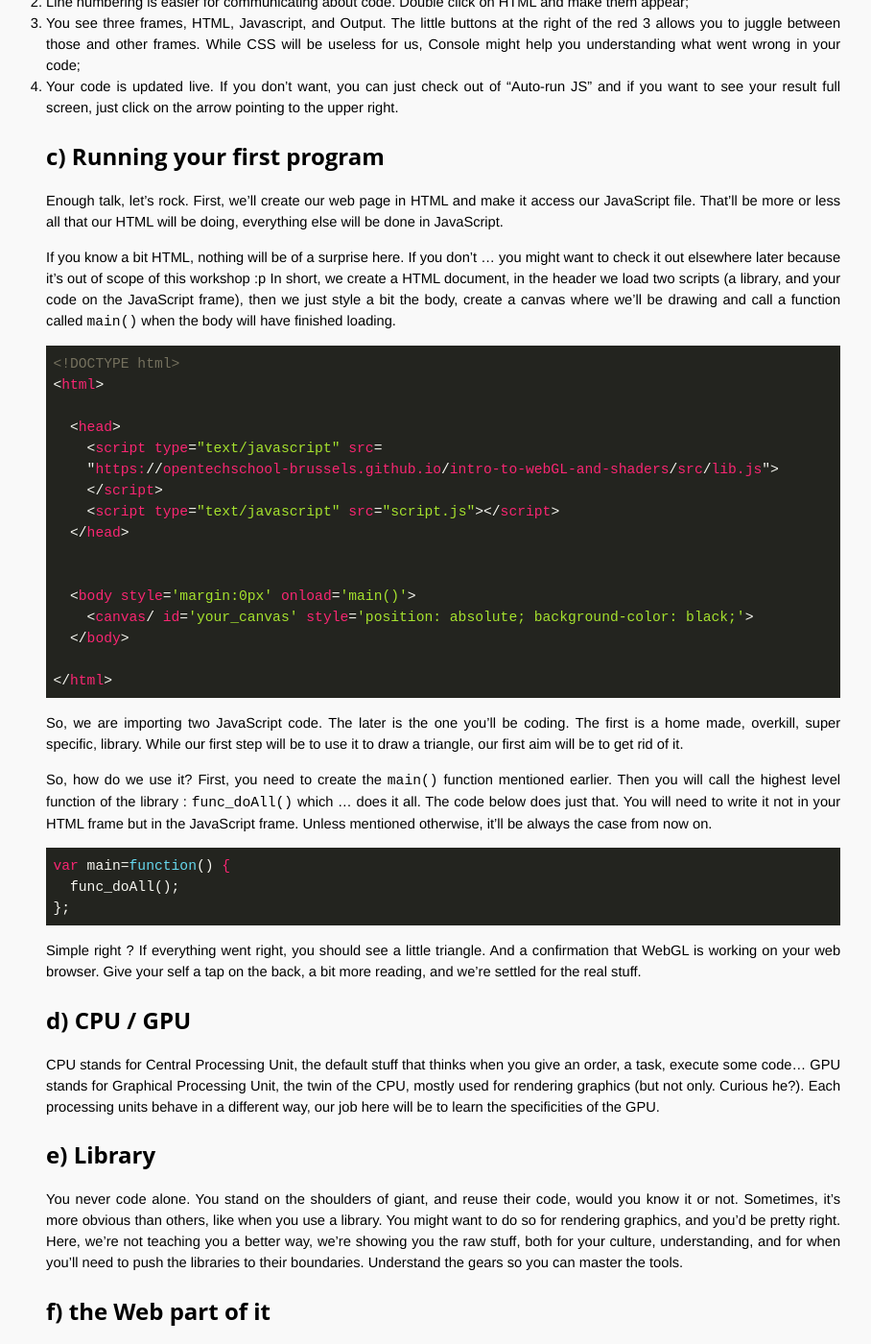
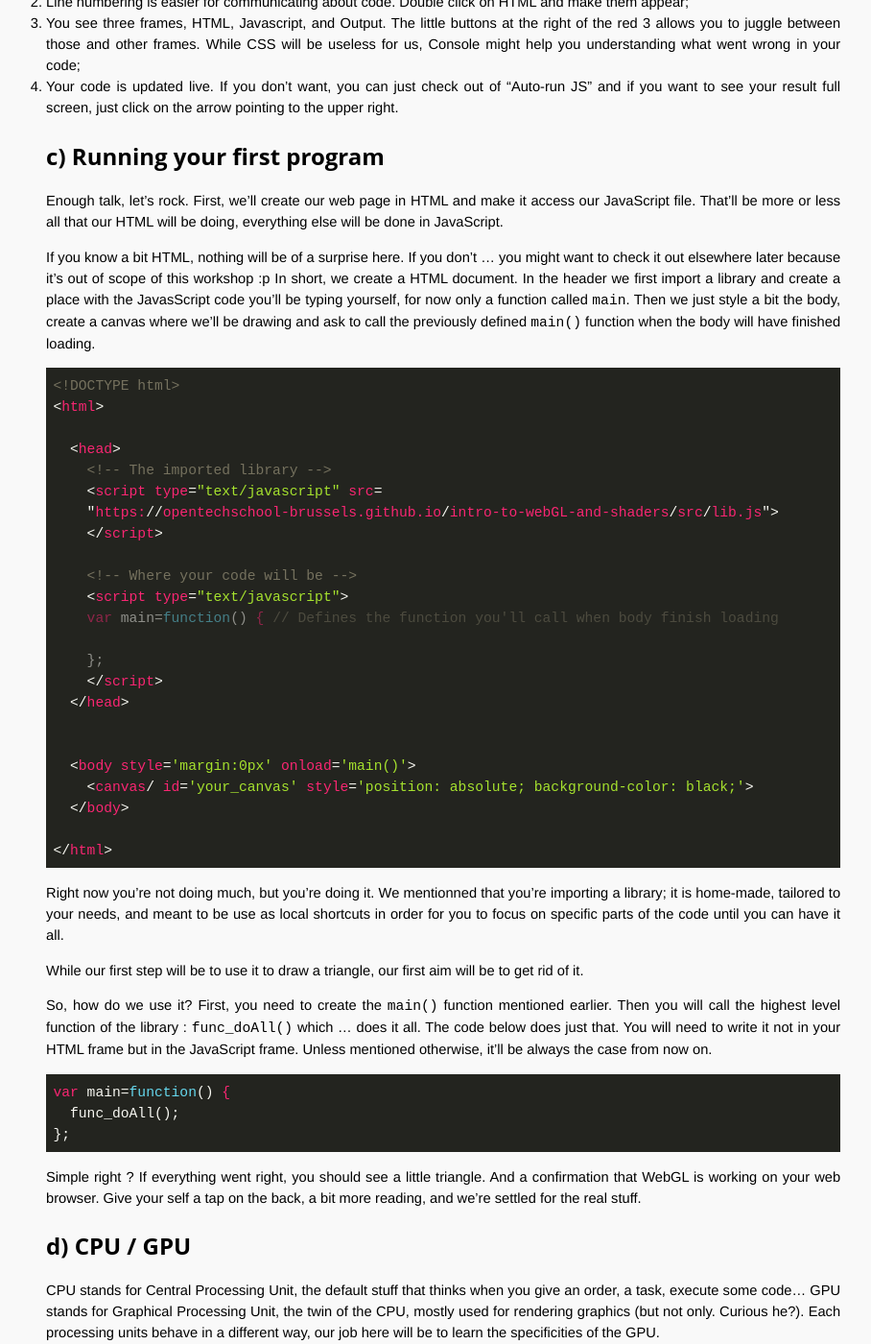
Before and after one commit to OpenTechSchool-Brussels/intro-to-webGL-and-shaders, a Jekyll site: the page built from log0_setting-up.markdown, in a window 1280 px wide and 1400 px high, scrolled down 1271 px. Shown: the whole window at 96% size, without its empty margins (308-1216 px from the left). Built offline with Jekyll 4.4.1, drawn with Linux system fonts in a browser that asks for light colours; some of the changed text lies outside the part shown.

Commit message:
Update log0_setting-up.markdown

```diff
--- a/log0_setting-up.markdown
+++ b/log0_setting-up.markdown
@@ -37,7 +37,7 @@ A few helping points to get you started (each are linked with a red marker of th
 
 Enough talk, let's rock. First, we'll create our web page in HTML and make it access our JavaScript file. That'll be more or less all that our HTML will be doing, everything else will be done in JavaScript.
 
-If you know a bit HTML, nothing will be of a surprise here. If you don't ... you might want to check it out elsewhere later because it's out of scope of this workshop :p In short, we create a HTML document, in the header we load two scripts (a library, and your code on the JavaScript frame), then we just style a bit the body, create a canvas where we'll be drawing and call a function called `main()` when the body will have finished loading.
+If you know a bit HTML, nothing will be of a surprise here. If you don't ... you might want to check it out elsewhere later because it's out of scope of this workshop :p In short, we create a HTML document. In the header we first import a library and create a place with the JavasScript code you'll be typing yourself, for now only a function called `main`. Then we just style a bit the body, create a canvas where we'll be drawing and ask to call the previously defined `main()` function when the body will have finished loading.
 
 
 ~~~ HTML
@@ -45,10 +45,17 @@ If you know a bit HTML, nothing will be of a surprise here. If you don't ... you
 <html>
 
   <head>
+    <!-- The imported library -->
     <script type="text/javascript" src=
     "https://opentechschool-brussels.github.io/intro-to-webGL-and-shaders/src/lib.js">
     </script>
-    <script type="text/javascript" src="script.js"></script>
+
+    <!-- Where your code will be -->
+    <script type="text/javascript">
+    var main=function() { // Defines the function you'll call when body finish loading
+
+    };
+    </script>
   </head>
 
 
@@ -59,7 +66,12 @@ If you know a bit HTML, nothing will be of a surprise here. If you don't ... you
 </html>
 ~~~
 
-So, we are importing two JavaScript code. The later is the one you'll be coding. The first is a home made, overkill, super specific, library. While our first step will be to use it to draw a triangle, our first aim will be to get rid of it.
+Right now you're not doing much, but you're doing it. We mentionned that you're importing a library; it is home-made, tailored to your needs, and meant to be use as local shortcuts in order for you to focus on specific parts of the code until you can have it all.
+
+
+
+
+While our first step will be to use it to draw a triangle, our first aim will be to get rid of it.
 
 So, how do we use it? First, you need to create the `main()` function mentioned earlier. Then you will call the highest level function of the library : `func_doAll()` which ... does it all. The code below does just that. You will need to write it not in your HTML frame but in the JavaScript frame. Unless mentioned otherwise, it'll be always the case from now on.
 
@@ -76,7 +88,7 @@ Simple right ? If everything went right, you should see a little triangle. And a
 CPU stands for Central Processing Unit, the default stuff that thinks when you give an order, a task, execute some code... GPU stands for Graphical Processing Unit, the twin of the CPU, mostly used for rendering graphics (but not only. Curious he?). Each processing units behave in a different way, our job here will be to learn the specificities of the GPU.
 
 
-## e) Library
+## e) On the usage of libraries
 You never code alone. You stand on the shoulders of giant, and reuse their code, would you know it or not. Sometimes, it's more obvious than others, like when you use a library. You might want to do so for rendering graphics, and you'd be pretty right. Here, we're not teaching you a better way, we're showing you the raw stuff, both for your culture, understanding, and for when you'll need to push the libraries to their boundaries. Understand the gears so you can master the tools.
 
 ## f) the Web part of it
```
